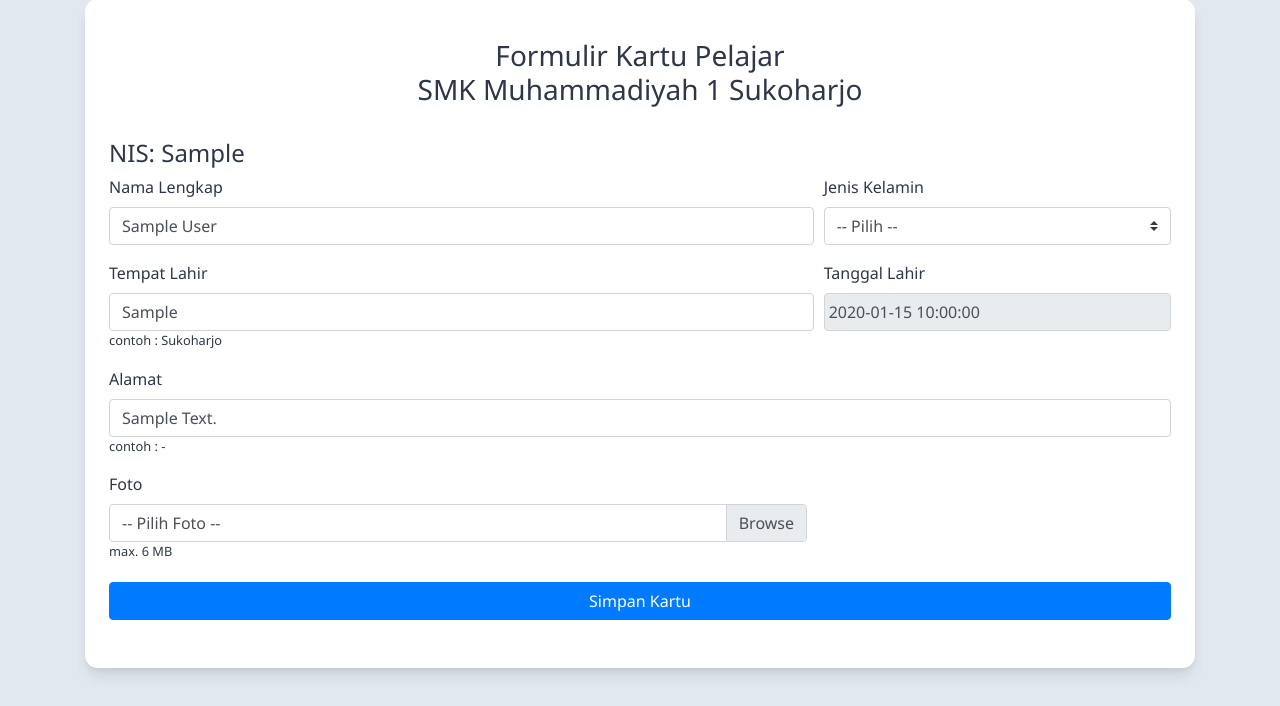
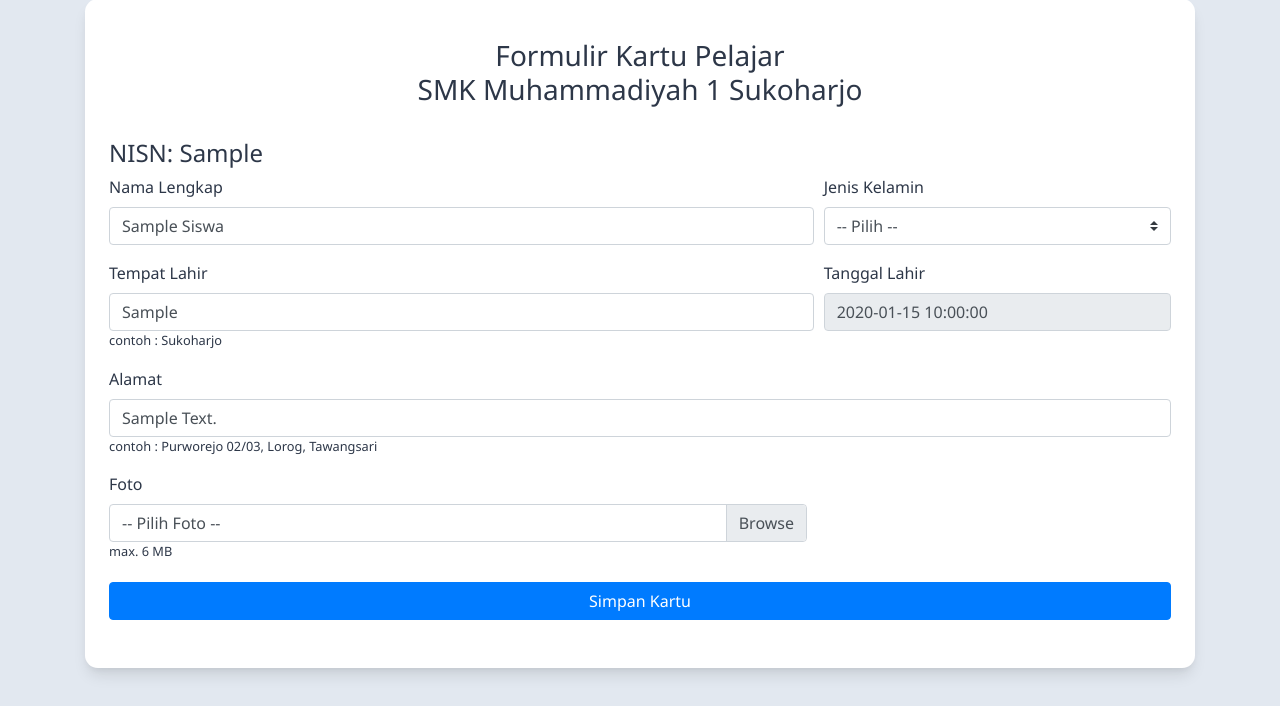
Before and after one commit to rigenski/kartu-smkmuh1skh, a PHP site: page /form.php in a window 1280 px wide. Shown: the part 94-800 px from the top of the page. Run offline with PHP 8.4, Linux system fonts and the light colour scheme; the visitor is signed in with stand-in values (Sample User, id 1); tables that the repository leaves empty or names only in its code hold one stand-in row (values such as "Sample post"); some libraries are stand-ins or nearby versions.

Commit message:
update: updated nisn in form

```diff
--- a/form.php
+++ b/form.php
@@ -8,7 +8,7 @@
 include 'functions/function.php';
 
 $id = $_SESSION['key'];
-$data = read("SELECT * FROM student WHERE id = $id")[0];
+$data = read("SELECT * FROM siswa WHERE id = $id")[0];
 
 if (isset($_POST['cetak'])) {
   if (updateCard($_POST) > 0) {
@@ -90,7 +90,7 @@
         <form action="" method="post" class="m-0" enctype="multipart/form-data">
           <input type="hidden" name="id" value="<?= $_SESSION['key'] ?>">
           <!-- <input type="hidden" name="foto-lama" value="<?= $data['foto'] ?>"> -->
-          <h4 class="my-2">NIS: <?= $data['nis'] ?></h4>
+          <h4 class="my-2">NISN: <?= $data['nisn'] ?></h4>
           <div class="form-row">
             <div class="form-group col-md-8">
               <label for="nama">Nama Lengkap</label>
@@ -127,9 +127,9 @@
             </div>
             <div class="form-group col-md-4">
               <label for="tanggal-lahir">Tanggal Lahir</label>
-              <input type="text" class="form-control datepicker" id="tanggal-lahir" disabled name="tanggal-lahir" value="<?php if ($data['tanggal_lahir'] !== null) {
-                                                                                                                            echo ucwords(strtolower($data['tanggal_lahir']));
-                                                                                                                          } ?>" />
+              <input type="text" class="form-control" id="tanggal-lahir" disabled name="tanggal-lahir" value="<?php if ($data['tanggal_lahir'] !== null) {
+                                                                                                                echo ucwords(strtolower($data['tanggal_lahir']));
+                                                                                                              } ?>" />
               <!-- <small>contoh : 15/05/2004</small> -->
             </div>
           </div>
@@ -138,7 +138,7 @@
             <input type="text" class="form-control" id="alamat" name="alamat" value="<?php if ($data['alamat'] !== null) {
                                                                                         echo ucwords(strtolower($data['alamat']));
                                                                                       } ?>" />
-            <small>contoh : -</small>
+            <small>contoh : Purworejo 02/03, Lorog, Tawangsari</small>
           </div>
           <div class="row">
             <div class="form-group col-md-8">
--- a/functions/function.php
+++ b/functions/function.php
@@ -33,7 +33,7 @@
     //     $foto = uploadImage();
     // }
 
-    $query = "UPDATE student SET nama = '$nama', jenis_kelamin = '$jenis_kelamin', tempat_lahir = '$tempat_lahir', alamat = '$alamat' WHERE id = $id";
+    $query = "UPDATE siswa SET nama = '$nama', jenis_kelamin = '$jenis_kelamin', tempat_lahir = '$tempat_lahir', alamat = '$alamat' WHERE id = $id";
 
     mysqli_query($conn, $query);
 
--- a/img/upload.php
+++ b/img/upload.php
@@ -22,7 +22,7 @@
 
     $imageName = time() . '.png';
 
-    $query = "UPDATE student SET foto = '$imageName' WHERE id = $id";
+    $query = "UPDATE siswa SET foto = '$imageName' WHERE id = $id";
 
     mysqli_query($conn, $query);
 
--- a/print.php
+++ b/print.php
@@ -21,7 +21,7 @@
 }
 
 $id = $_SESSION['key'];
-$data = read("SELECT * FROM student WHERE id = $id")[0];
+$data = read("SELECT * FROM siswa WHERE id = $id")[0];
 
 $jenis_kelamin;
 
```
Also changed, not shown: home.php (+4 -4 lines), login.php (+5 -5 lines), README.md.
